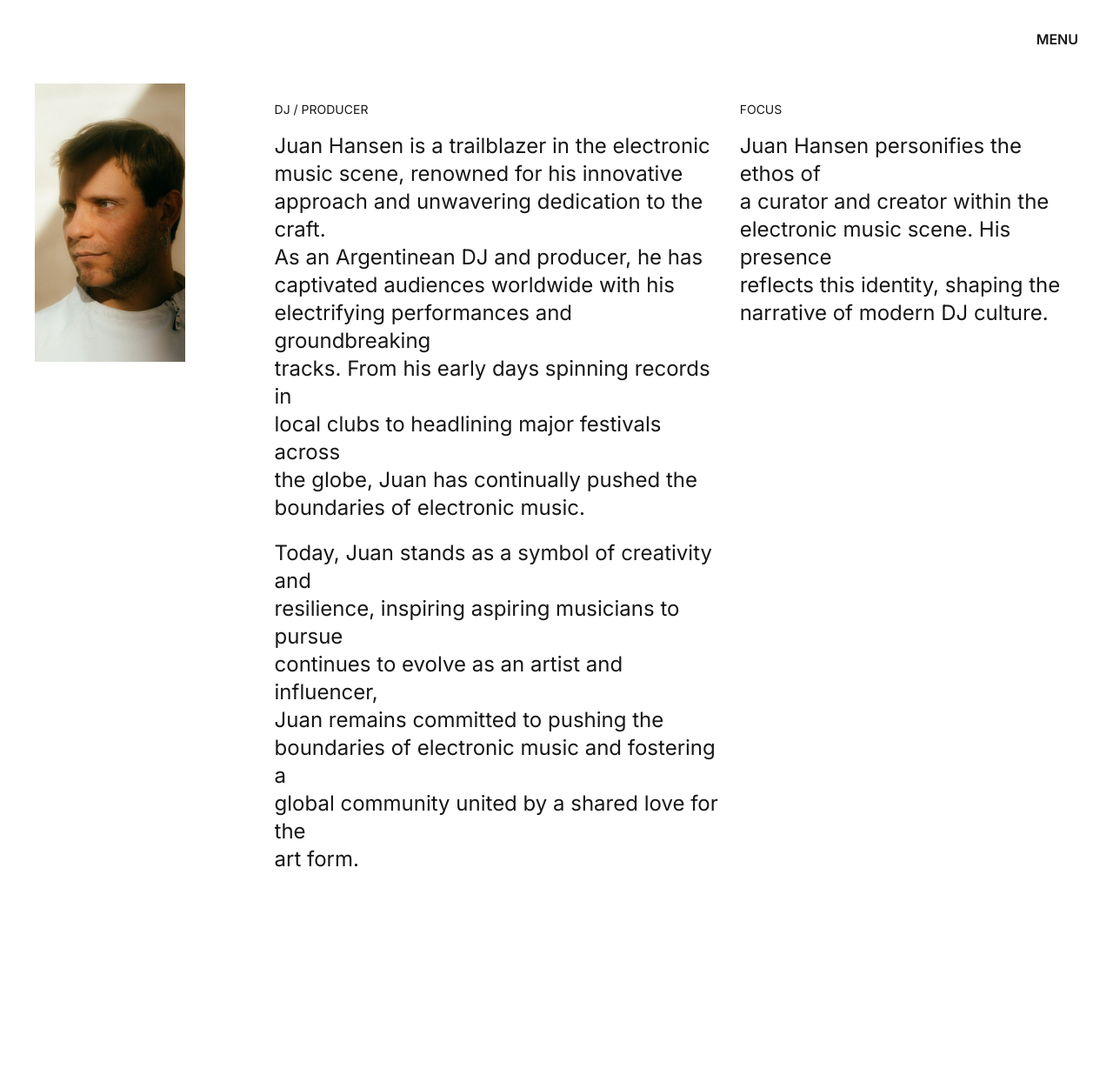
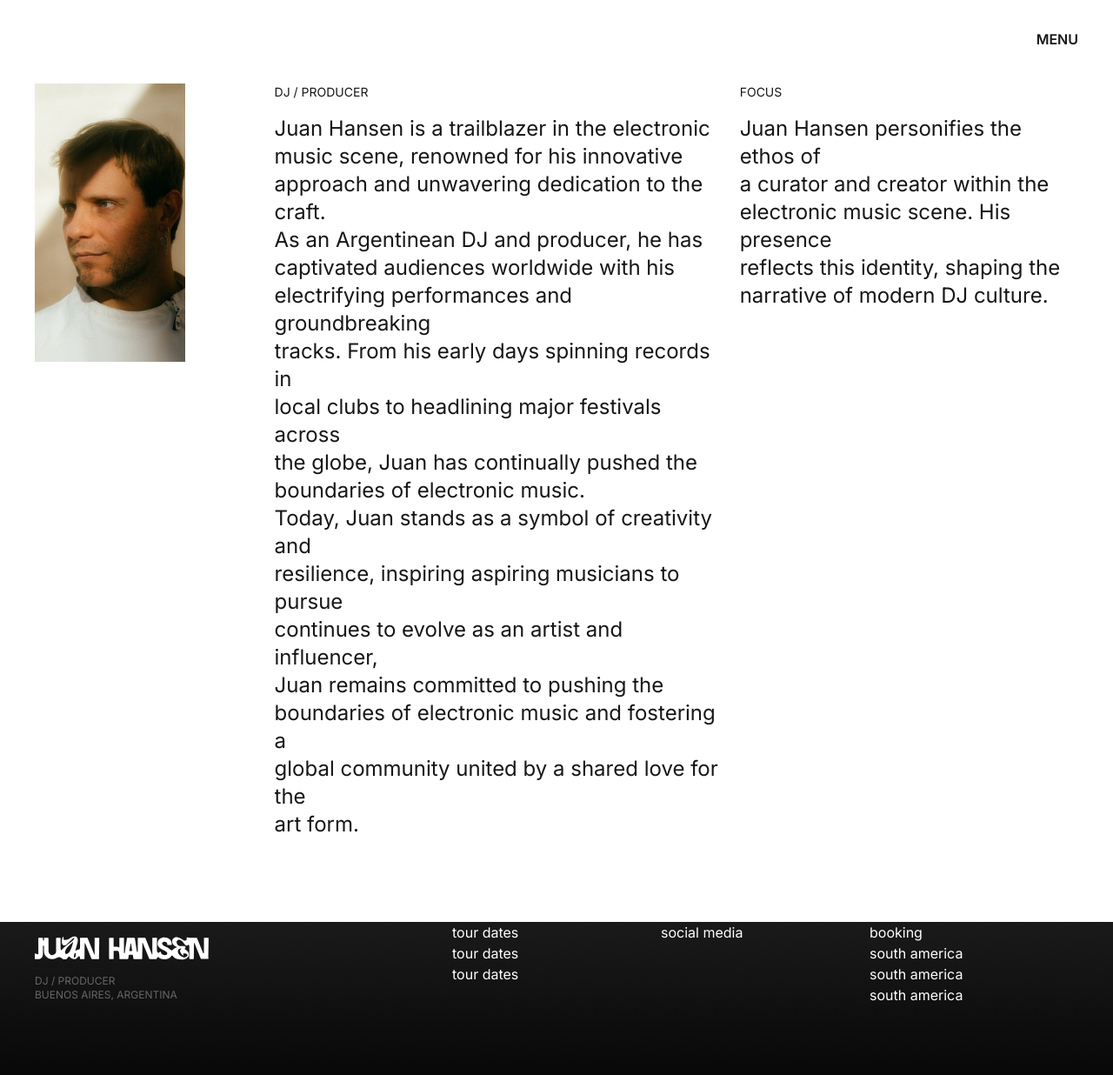
Before and after one commit to mariodev99/juanhansen, a Next.js app: page /about in a window 1280 px wide. Shown: the top 1236 px of the page at 87% size. Before the commit the page ends 1100 px from the top, so only its background shows below. Built offline with nearby package versions, Linux system fonts and the light colour scheme; what react-locomotive-scroll would draw is missing.

Commit message:
feat: add pre-footer

```diff
--- a/components/Layout.js
+++ b/components/Layout.js
@@ -42,7 +42,7 @@ export default function Layout({ children }) {
       watch={[]}
       containerRef={containerRef}
     >
-      {/* ERRORLOCOMOTIVE: SI SACO EL H-SCREEN FUNCIONA, SI LO DEJO NO (DIV DE ABAJO)*/}
+      {/* ERRORLOCOMOTIVE: SI SACO EL H-SCREEN FUNCIONA*/}
       <div
         className={`${inter.className} w-screen overflow-y-scroll`}
         data-scroll-container
--- a/package.json
+++ b/package.json
@@ -14,7 +14,8 @@
     "next": "14.2.8",
     "react": "^18",
     "react-dom": "^18",
-    "react-locomotive-scroll": "^0.2.2"
+    "react-locomotive-scroll": "^0.2.2",
+    "react-parallax-mouse": "^2.1.0"
   },
   "devDependencies": {
     "eslint": "^8",
--- a/pages/about/index.js
+++ b/pages/about/index.js
@@ -3,6 +3,8 @@ import hansen from ".././../public/images/juanhansen_about.jpg";
 import Image from "next/image";
 import { useEffect, useState } from "react";
 import { useLoad } from "@/components/context/LoadContext";
+import { LogoIcon } from "@/components/icons/Logo";
+import Link from "next/link";
 
 export default function About() {
   const { isLoadFinish } = useLoad();
@@ -88,6 +90,7 @@ export default function About() {
   );
 
   return (
+    <div>
       <div
         className="py-24 px-10 grid grid-cols-1 md:grid-cols-[1fr_2fr_1.5fr] gap-4 "
         data-scroll-section
@@ -103,9 +106,8 @@ export default function About() {
             <Image src={hansen} alt="juan hansen" fill objectFit="cover" />
           </motion.div>
         </motion.div>
-
         <div className="">
-        <div className="mt-5 overflow-hidden">
+          <div className="mt-5 md:mt-0 overflow-hidden">
             <motion.h2
               variants={lineVariants}
               initial="hidden"
@@ -127,17 +129,17 @@ export default function About() {
             animate={"visible"}
           >
             <p className="text-md">
-            Juan Hansen is a trailblazer in the electronic music scene, renowned
-            for his innovative approach and unwavering dedication to the craft.
-            As an Argentinean DJ and producer, he has captivated audiences
-            worldwide with his electrifying performances and groundbreaking
-            tracks. From his early days spinning records in local clubs to
-            headlining major festivals across the globe, Juan has continually
-            pushed the boundaries of electronic music.
+              Juan Hansen is a trailblazer in the electronic music scene,
+              renowned for his innovative approach and unwavering dedication to
+              the craft. As an Argentinean DJ and producer, he has captivated
+              audiences worldwide with his electrifying performances and
+              groundbreaking tracks. From his early days spinning records in
+              local clubs to headlining major festivals across the globe, Juan
+              has continually pushed the boundaries of electronic music.
             </p>
           </motion.div>
 
-        <div className="mt-5 hidden md:block">
+          <div className=" hidden md:block">
             <TextWithAnimation textLines={aboutSecondLines} customDelay={0.3} />
           </div>
 
@@ -162,7 +164,7 @@ export default function About() {
               variants={lineVariants}
               initial="hidden"
               animate="visible"
-            className="uppercase text-xs md:text-sm mt-5 mb-2 md:mb-4"
+              className="uppercase text-xs md:text-sm mt-5 md:mt-0  mb-2 md:mb-4"
             >
               focus
             </motion.h2>
@@ -186,5 +188,36 @@ export default function About() {
           </motion.div>
         </div>
       </div>
+
+      <div className="text-white h-64 relative z-[999] px-10 bg-gradient-to-b from-[#1a1a1a] to-black ">
+        <div className="grid grid-cols-1  md:grid-cols-[2fr_1fr_1fr_1fr]">
+          <div className="uppercase text-xs text-[#666]">
+            <LogoIcon width={200} height={60} />
+            <p>dj / producer</p>
+            <p>buenos aires, argentina</p>
+          </div>
+
+          <div className="flex flex-col">
+            <Link href={"/tour"}>tour dates</Link>
+            <Link href={"/tour"}>tour dates</Link>
+            <Link href={"/tour"}>tour dates</Link>
+          </div>
+
+          <div className="flex flex-col">
+            <Link href={"/tour"}>social media</Link>
+            <div></div>
+          </div>
+
+          <div className="flex flex-col">
+            <p>booking</p>
+            <div className="grid grid-cols-1">
+              <Link href={"mailto:asd@gmail.com"}>south america</Link>
+              <Link href={"mailto:asd@gmail.com"}>south america</Link>
+              <Link href={"mailto:asd@gmail.com"}>south america</Link>
+            </div>
+          </div>
+        </div>
+      </div>
+    </div>
   );
 }
--- a/pages/api/hello.js
+++ /dev/null
@@ -1,5 +0,0 @@
-// Next.js API route support: https://nextjs.org/docs/api-routes/introduction
-
-export default function handler(req, res) {
-  res.status(200).json({ name: "John Doe" });
-}
--- a/pages/index.js
+++ b/pages/index.js
@@ -3,9 +3,12 @@ import juanhansen from "../public/images/juanhansen.jpg";
 import { AnimatePresence, motion } from "framer-motion";
 import { LogoIcon } from "@/components/icons/Logo";
 import { useLoad } from "@/components/context/LoadContext";
+import {
+  MouseParallaxChild,
+  MouseParallaxContainer,
+} from "react-parallax-mouse";
 
 export default function Home() {
-  const DELAY_TITLE_ANIMATION = 3.5;
   const { isLoadFinish } = useLoad();
 
   const LetterAnimation = ({ word }) => (
@@ -34,15 +37,15 @@ export default function Home() {
   );
 
   return (
+    <MouseParallaxContainer globalFactorX={0.1} globalFactorY={0.1}>
       <main
-      className={`flex min-h-screen relative items-center justify-center overflow-x-hidden`}
+        className={`flex h-screen relative items-center justify-center overflow-x-hidden`}
         data-scroll-section
       >
-      <AnimatePresence>
         <motion.div
-          className="absolute inset-0 z-[-1] brightness-75"
-          initial={{ scale: 1 }}
-          animate={{ scale: 1.2 }}
+          className="absolute inset-0 z-[-1] brightness-50"
+          initial={{ scale: 1, opacity: 0 }}
+          animate={{ scale: 1.2, opacity: 1 }}
           transition={{
             delay: isLoadFinish ? 0 : 3.2,
             duration: 0.8,
@@ -56,7 +59,6 @@ export default function Home() {
             alt="juan hansen"
           />
         </motion.div>
-      </AnimatePresence>
 
         <div className="px-10">
           <motion.div
@@ -69,8 +71,11 @@ export default function Home() {
               ease: "easeInOut",
             }}
           >
+            <MouseParallaxChild factorX={0.3} factorY={0.5}>
               <LogoIcon className={"w-full h-16 md:w-auto md:h-auto"} />
+            </MouseParallaxChild>
           </motion.div>
+
           <div className="flex justify-end uppercase gap-20 text-xs mt-2">
             <div>
               <div className="overflow-hidden flex gap-[0.9]">
@@ -89,5 +94,6 @@ export default function Home() {
           </div>
         </div>
       </main>
+    </MouseParallaxContainer>
   );
 }
```
Also changed, not shown: 1 other file (tests, documents, lock files or other folders). Lines whose indentation alone changed are shown as unchanged.
